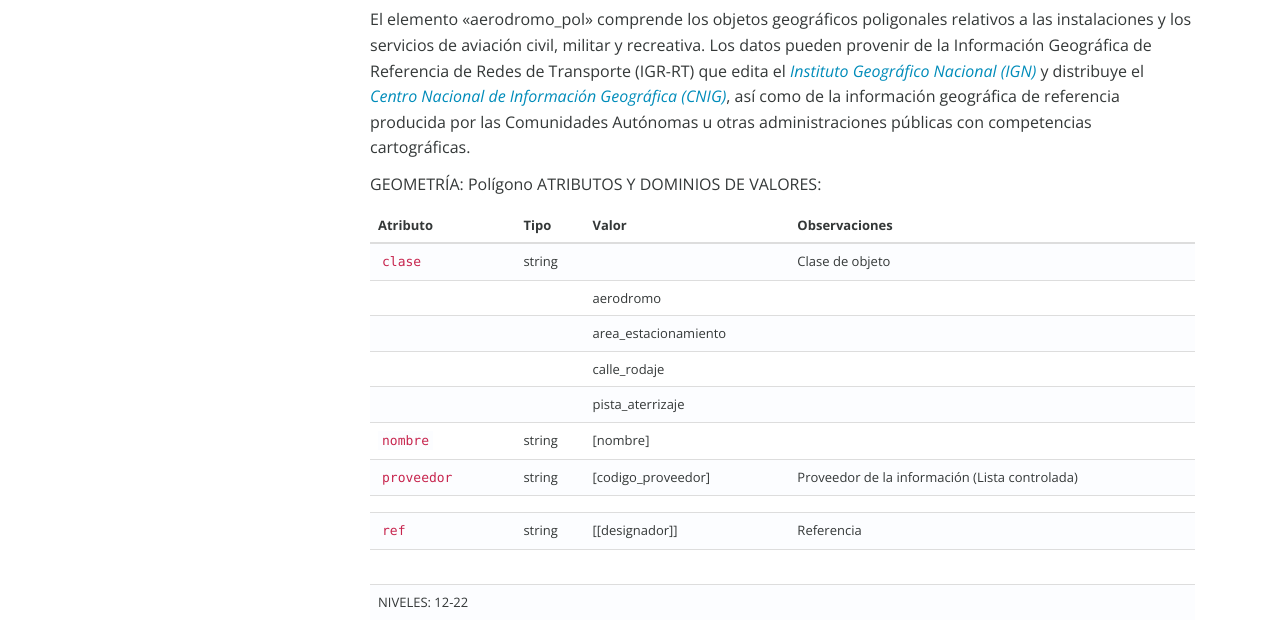
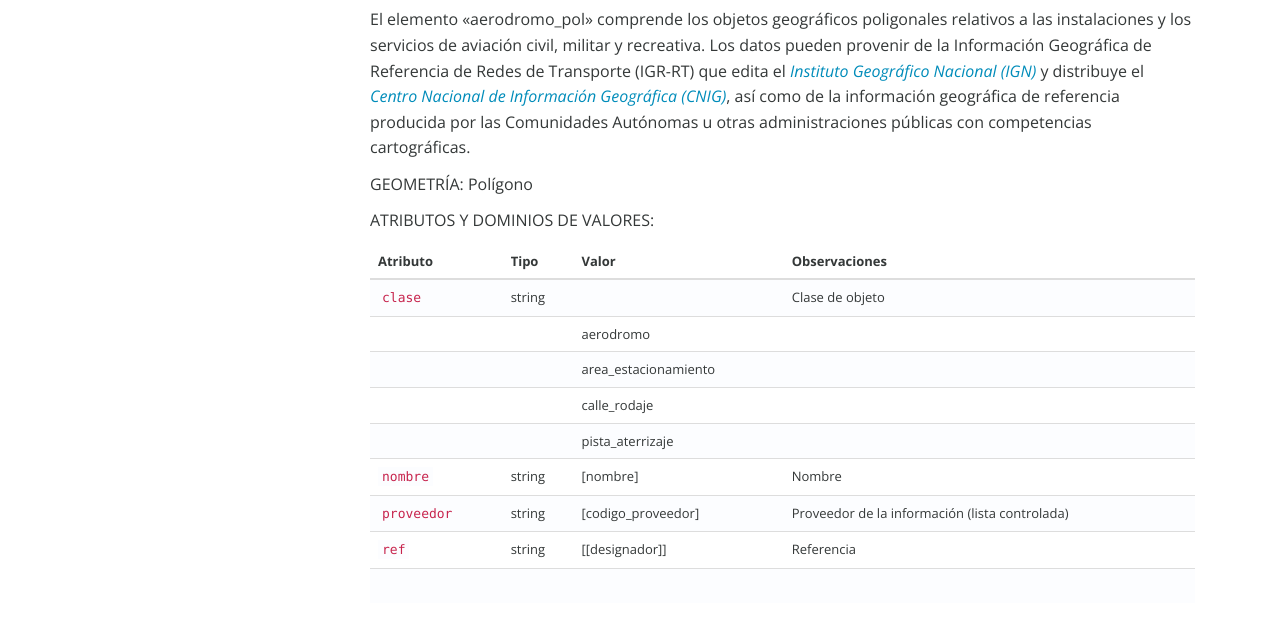
Before and after one commit to gzllpz/prueba, a plain HTML site: page elementos/aerodromo_pol/index.html in a window 1280 px wide. Shown: the part 173-800 px from the top of the page. Drawn offline with nearby package versions, Linux system fonts and the light colour scheme; a script that the page names is missing; a web font is replaced by a local one.

Commit message:
prueba 03
Prueba 03

```diff
--- a/elementos/aerodromo_pol/index.html
+++ b/elementos/aerodromo_pol/index.html
@@ -267,8 +267,8 @@
 <h1 id="aerodromo_pol">aerodromo_pol</h1>
 <p><br /></p>
 <p>El elemento «aerodromo_pol» comprende los objetos geográficos poligonales relativos a las instalaciones y los servicios de aviación civil, militar y recreativa. Los datos pueden provenir de la Información Geográfica de Referencia de Redes de Transporte (IGR-RT) que edita el <a href="https://www.ign.es"><em>Instituto Geográfico Nacional (IGN)</em></a> y distribuye el <a href="https://www.cnig.es"><em>Centro Nacional de Información Geográfica (CNIG)</em></a>, así como de la información geográfica de referencia producida por las Comunidades Autónomas u otras administraciones públicas con competencias cartográficas.    </p>
-<p>GEOMETRÍA: Polígono
-ATRIBUTOS Y DOMINIOS DE VALORES:  </p>
+<p>GEOMETRÍA: Polígono</p>
+<p>ATRIBUTOS Y DOMINIOS DE VALORES:  </p>
 <table>
 <thead>
 <tr>
@@ -313,19 +313,13 @@ ATRIBUTOS Y DOMINIOS DE VALORES:  </p>
 <td><code>nombre</code></td>
 <td>string</td>
 <td>[nombre]</td>
-<td></td>
+<td>Nombre</td>
 </tr>
 <tr>
 <td><code>proveedor</code></td>
 <td>string</td>
 <td>[codigo_proveedor]</td>
-<td>Proveedor de la información (Lista controlada)</td>
-</tr>
-<tr>
-<td></td>
-<td></td>
-<td></td>
-<td></td>
+<td>Proveedor de la información (lista controlada)</td>
 </tr>
 <tr>
 <td><code>ref</code></td>
@@ -339,14 +333,9 @@ ATRIBUTOS Y DOMINIOS DE VALORES:  </p>
 <td></td>
 <td></td>
 </tr>
-<tr>
-<td>NIVELES: 12-22</td>
-<td></td>
-<td></td>
-<td></td>
-</tr>
 </tbody>
-</table></div>
+</table>
+<p>NIVELES: 12-22</p></div>
 
 
     </div>
```
Also changed, not shown: elementos/relacion_alfabetica/index.html (+0 -1 lines), index.html (+1 -1 lines), search/search_index.json (+1 -1 lines), 1 other file.
